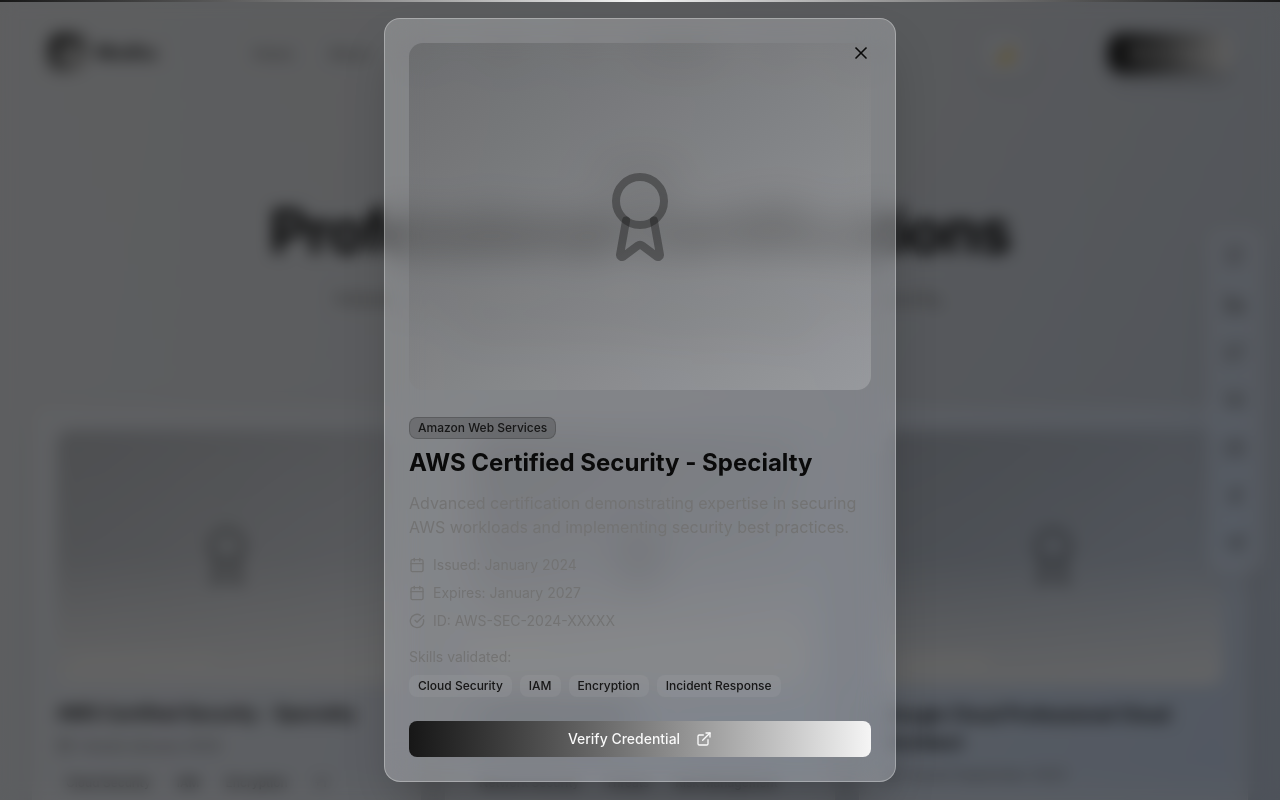
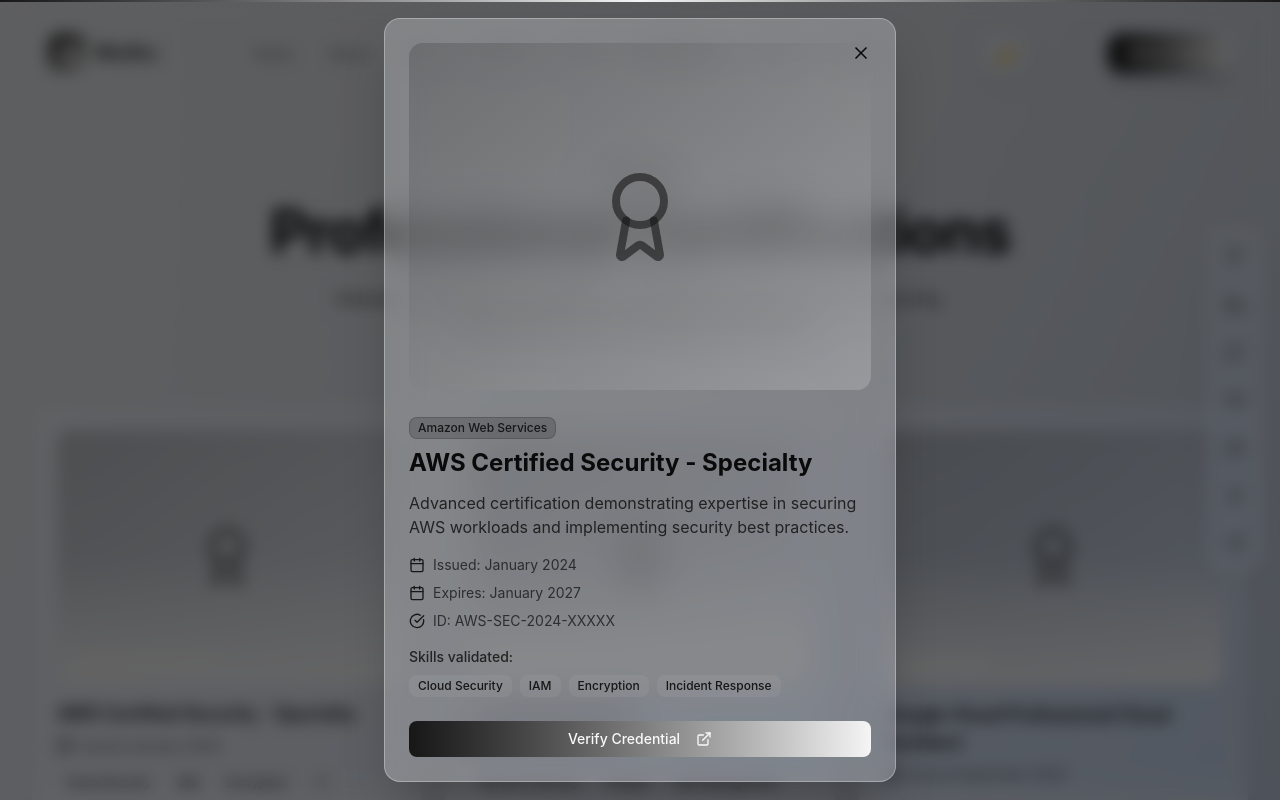
Before and after one commit to modhu-cps/modhu-protfoli, a Next.js app: page /certifications in a window 1280 px wide. Both pictures are taken after a click on the element 226 px from the left and 645 px from the top of the page. Shown: the top 800 px of the page. Built offline with nearby package versions, Linux system fonts and the light colour scheme.

Commit message:
Update certifications-page-content.tsx

```diff
--- a/components/sections/certifications-page-content.tsx
+++ b/components/sections/certifications-page-content.tsx
@@ -39,7 +39,7 @@
             <h1 className="text-4xl font-bold tracking-tight text-foreground sm:text-5xl lg:text-6xl">
               Professional <span className="gradient-text">Certifications</span>
             </h1>
-            <p className="mt-6 text-lg text-muted-foreground max-w-2xl mx-auto">
+            <p className="mt-6 text-lg text-foreground/80 max-w-2xl mx-auto">
               Industry-recognized certifications validating expertise in cloud security,
               cybersecurity, and emerging technologies.
             </p>
@@ -56,11 +56,11 @@
                 className="group cursor-pointer"
                 onClick={() => setSelectedCert(cert)}
               >
-                <div className="glass h-full rounded-2xl p-6 transition-all duration-300 hover:border-primary/30 hover:shadow-lg hover:shadow-primary/5">
+                <div className="glass card-3d gradient-border-thick h-full rounded-2xl p-6 transition-all duration-300 hover:shadow-[0_0_20px_rgba(139,92,246,0.2)] dark:hover:shadow-[0_0_20px_rgba(139,92,246,0.3)]">
                   {/* Certificate icon/image placeholder */}
                   <div className="relative aspect-[4/3] rounded-xl overflow-hidden mb-4 bg-gradient-to-br from-primary/20 to-accent/20">
                     <div className="absolute inset-0 flex items-center justify-center">
-                      <Award className="h-16 w-16 text-primary/40" />
+                      <Award className="h-16 w-16 text-primary/60" />
                     </div>
                     <div className="absolute inset-0 bg-gradient-to-t from-card/80 via-transparent to-transparent" />
 
@@ -78,8 +78,8 @@
                   </h3>
 
                   {/* Date info */}
-                  <div className="mt-2 flex items-center gap-2 text-sm text-muted-foreground">
-                    <Calendar className="h-4 w-4" />
+                  <div className="mt-2 flex items-center gap-2 text-sm text-foreground/70">
+                    <Calendar className="h-4 w-4 text-primary" />
                     <span>Issued {formatDate(cert.date)}</span>
                   </div>
 
@@ -98,7 +98,7 @@
                   </div>
 
                   {/* View details hint */}
-                  <div className="mt-4 text-sm text-primary opacity-0 group-hover:opacity-100 transition-opacity">
+                  <div className="mt-4 text-sm text-primary opacity-0 group-hover:opacity-100 transition-opacity font-medium">
                     Click to view details
                   </div>
                 </div>
@@ -112,20 +112,20 @@
             whileInView={{ opacity: 1, y: 0 }}
             viewport={{ once: true }}
             transition={{ duration: 0.5, delay: 0.5 }}
-            className="mt-16 glass rounded-2xl p-8"
+            className="mt-16 glass card-3d gradient-border-thick rounded-2xl p-8"
           >
             <div className="grid gap-8 sm:grid-cols-3 text-center">
               <div>
                 <div className="text-4xl font-bold text-foreground">{certifications.length}</div>
-                <div className="mt-1 text-muted-foreground">Total Certifications</div>
+                <div className="mt-1 text-foreground/80 font-medium">Total Certifications</div>
               </div>
               <div>
                 <div className="text-4xl font-bold text-foreground">5</div>
-                <div className="mt-1 text-muted-foreground">Certification Providers</div>
+                <div className="mt-1 text-foreground/80 font-medium">Certification Providers</div>
               </div>
               <div>
                 <div className="text-4xl font-bold text-foreground">100%</div>
-                <div className="mt-1 text-muted-foreground">Pass Rate</div>
+                <div className="mt-1 text-foreground/80 font-medium">Pass Rate</div>
               </div>
             </div>
           </motion.div>
@@ -151,20 +151,20 @@
                 exit={{ scale: 0.95, opacity: 0 }}
                 transition={{ type: 'spring', damping: 25, stiffness: 300 }}
                 onClick={(e) => e.stopPropagation()}
-                className="relative w-full max-w-lg glass rounded-2xl p-6 shadow-2xl"
+                className="relative w-full max-w-lg glass card-3d gradient-border-thick rounded-2xl p-6 shadow-2xl"
               >
                 {/* Close button */}
                 <button
                   onClick={() => setSelectedCert(null)}
                   className="absolute top-4 right-4 p-2 rounded-lg hover:bg-white/10 transition-colors"
                 >
-                  <X className="h-5 w-5" />
+                  <X className="h-5 w-5 text-foreground" />
                 </button>
 
                 {/* Certificate preview */}
                 <div className="aspect-[4/3] rounded-xl overflow-hidden mb-6 bg-gradient-to-br from-primary/20 to-accent/20">
                   <div className="h-full w-full flex items-center justify-center">
-                    <Award className="h-24 w-24 text-primary/40" />
+                    <Award className="h-24 w-24 text-primary/60" />
                   </div>
                 </div>
 
@@ -177,26 +177,26 @@
                 </h2>
 
                 {selectedCert.description && (
-                  <p className="mt-3 text-muted-foreground">
+                  <p className="mt-3 text-foreground/80">
                     {selectedCert.description}
                   </p>
                 )}
 
                 {/* Meta */}
                 <div className="mt-4 space-y-2 text-sm">
-                  <div className="flex items-center gap-2 text-muted-foreground">
-                    <Calendar className="h-4 w-4" />
+                  <div className="flex items-center gap-2 text-foreground/70">
+                    <Calendar className="h-4 w-4 text-primary" />
                     <span>Issued: {formatDate(selectedCert.date)}</span>
                   </div>
                   {selectedCert.expiryDate && (
-                    <div className="flex items-center gap-2 text-muted-foreground">
-                      <Calendar className="h-4 w-4" />
+                    <div className="flex items-center gap-2 text-foreground/70">
+                      <Calendar className="h-4 w-4 text-primary" />
                       <span>Expires: {formatDate(selectedCert.expiryDate)}</span>
                     </div>
                   )}
                   {selectedCert.credentialId && (
-                    <div className="flex items-center gap-2 text-muted-foreground">
-                      <CheckCircle className="h-4 w-4" />
+                    <div className="flex items-center gap-2 text-foreground/70">
+                      <CheckCircle className="h-4 w-4 text-primary" />
                       <span>ID: {selectedCert.credentialId}</span>
                     </div>
                   )}
@@ -204,7 +204,7 @@
 
                 {/* Skills */}
                 <div className="mt-4">
-                  <p className="text-sm text-muted-foreground mb-2">Skills validated:</p>
+                  <p className="text-sm text-foreground/80 mb-2 font-medium">Skills validated:</p>
                   <div className="flex flex-wrap gap-2">
                     {selectedCert.skills.map((skill) => (
                       <Badge key={skill} variant="secondary" className="bg-white/5">
@@ -235,4 +235,4 @@
       </section>
     </PageTransition>
   );
-                    }
+      }
```
